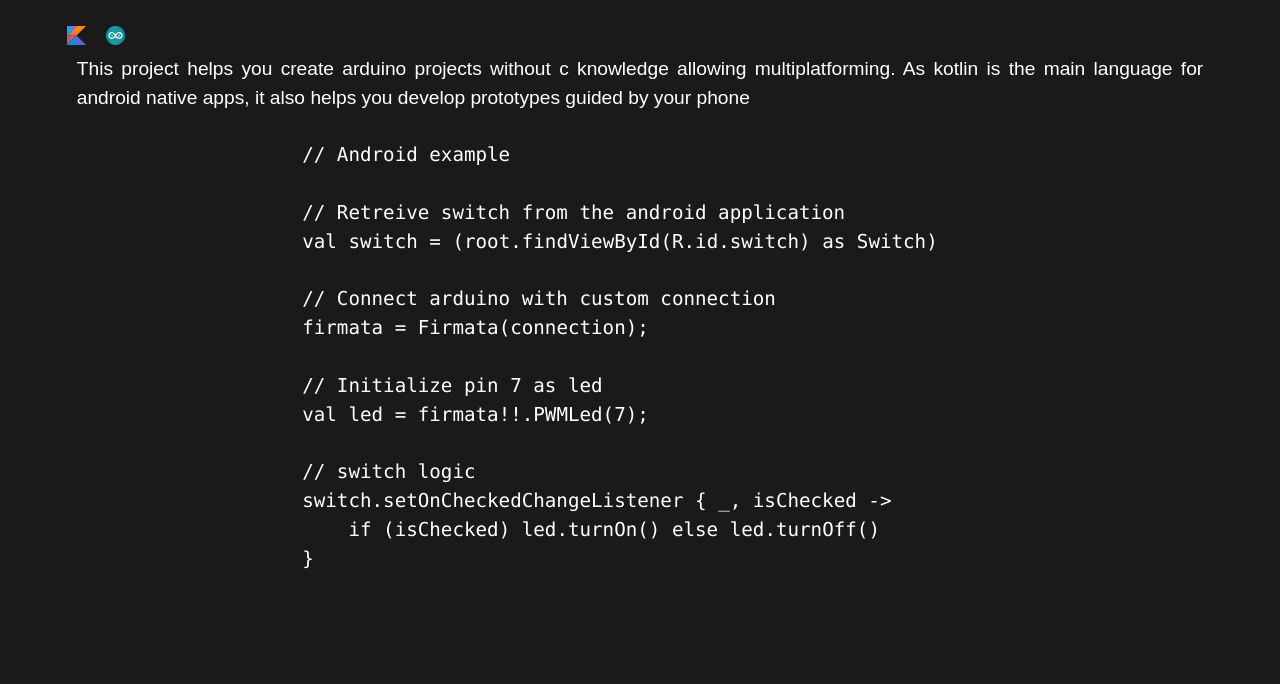
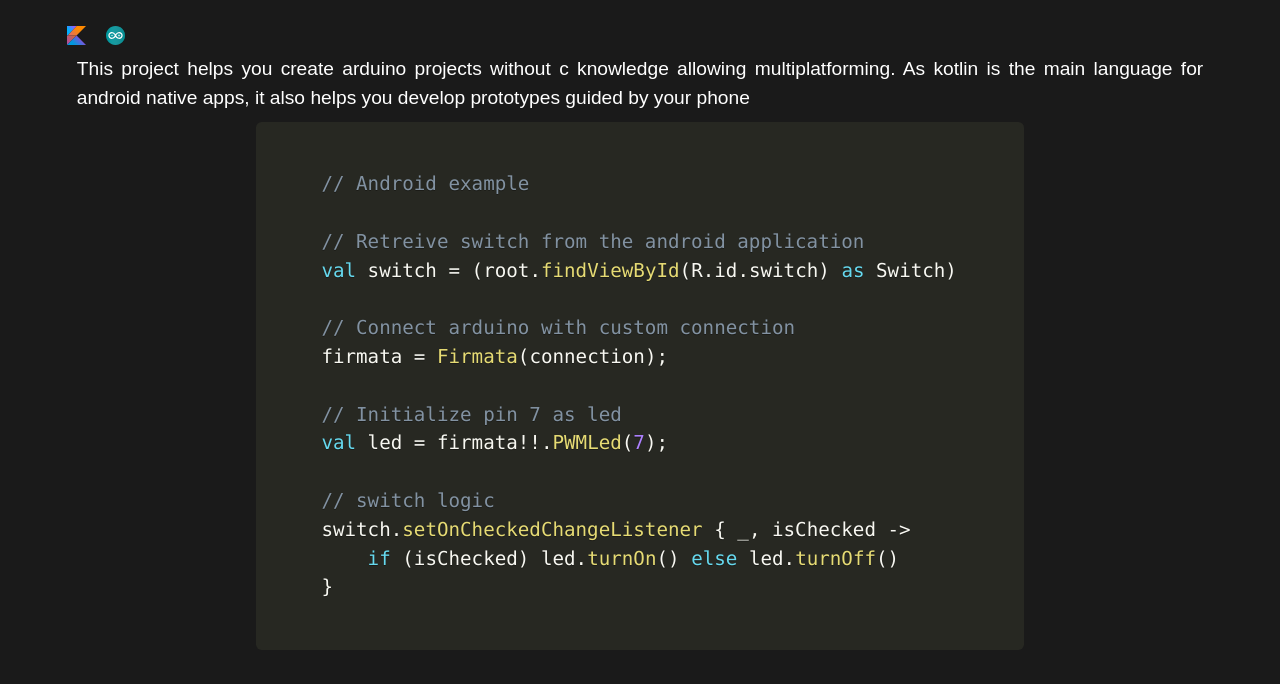
Before and after one commit to MangioneAndrea/andrea.mangione.dev, an Astro site: page / in a window 1280 px wide. Shown: the part 1652-2336 px from the top of the page. Built offline with nearby package versions, Linux system fonts and the light colour scheme; Astro itself is replaced by a stand-in of ours; a web font is replaced by a local one.

Commit message:
fix back prism

```diff
--- /dev/null
+++ b/src/components/elements/codeEditor/CodeEditor.astro
@@ -0,0 +1,26 @@
+---
+import Prism from "prismjs";
+import "prismjs/themes/prism.css";
+import "prismjs/themes/prism-okaidia.min.css";
+import "prismjs/components/prism-kotlin.js";
+
+const { code, language } = Astro.props;
+
+// creates the prism classes
+const prismClasses = `language-${language}`;
+
+const formatted = Prism.highlight(code, Prism.languages[language], language);
+console.log(formatted);
+---
+
+<pre
+  class={prismClasses}>  <code>
+    <Fragment set:html={formatted} />
+  </code>
+</pre>
+
+<style>
+  :global(span.token.operator) {
+    background: none;
+  }
+</style>
--- a/src/components/elements/codeEditor/CodeEditor.svelte
+++ /dev/null
@@ -1,24 +0,0 @@
-<script>
-  import Prism from "prismjs";
-  import "prismjs/components/prism-kotlin";
-
-  export let code = "";
-  export let language = "javascript";
-
-  // creates the prism classes
-  $: prismClasses = `language-${language}`;
-
-  $: formatted = Prism.highlight(code, Prism.languages[language], language);
-</script>
-
-<pre class={prismClasses}>
-  <code>
-    {@html formatted}
-  </code>
-</pre>
-
-<style>
-  :global(span.token.operator) {
-    background: none;
-  }
-</style>
--- a/src/components/kotlin-firmata/KotlinFirmata.astro
+++ b/src/components/kotlin-firmata/KotlinFirmata.astro
@@ -1,7 +1,8 @@
 ---
 import ArduinoSketch from "./ArduinoSketch.svelte";
-import CodeEditor from "../elements/codeEditor/CodeEditor.svelte";
+import CodeEditor from "../elements/codeEditor/CodeEditor.astro"
 import LanguageList from "../elements/containers/LanguageList.astro"
+
 ---
 
 <div class="root">
@@ -23,7 +24,6 @@ import LanguageList from "../elements/containers/LanguageList.astro"
   <div class="example">
     <div class="code">
       <CodeEditor
-        client:only
         code={`// Android example
 
     // Retreive switch from the android application
```
